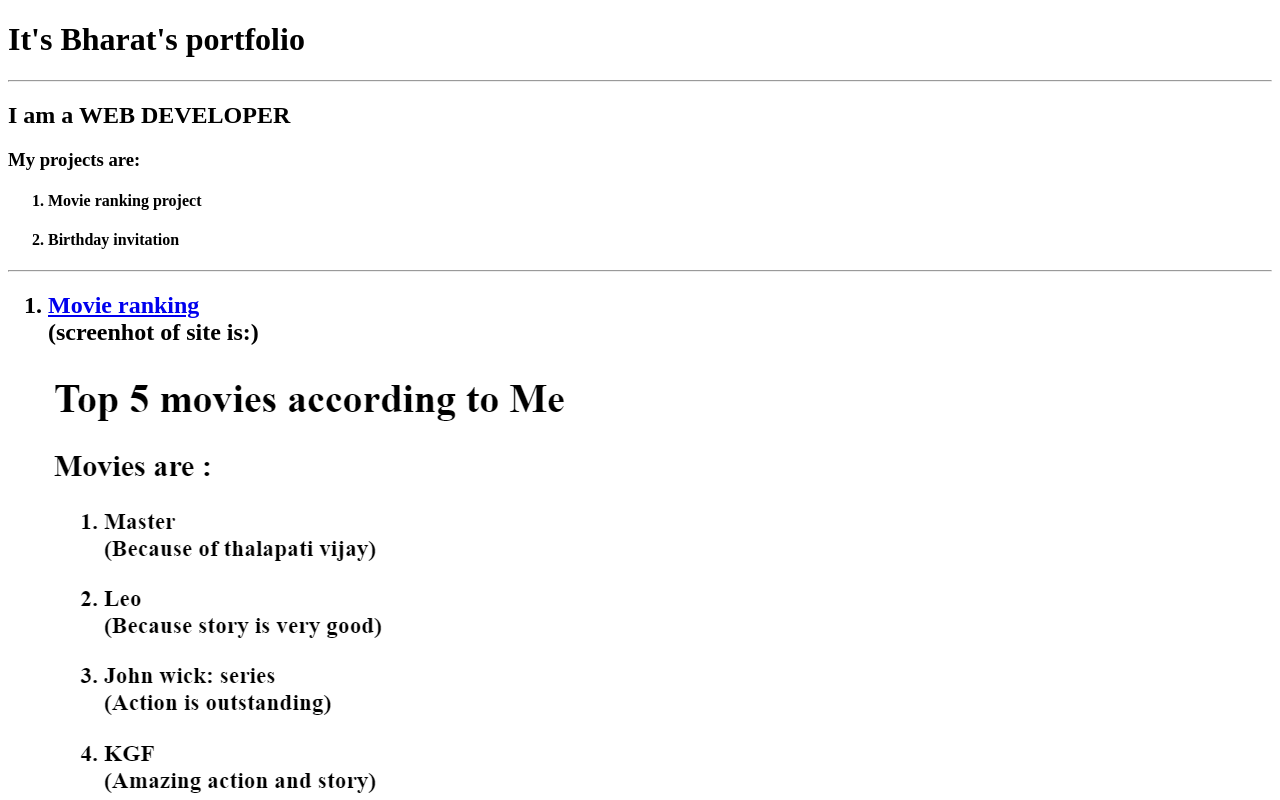
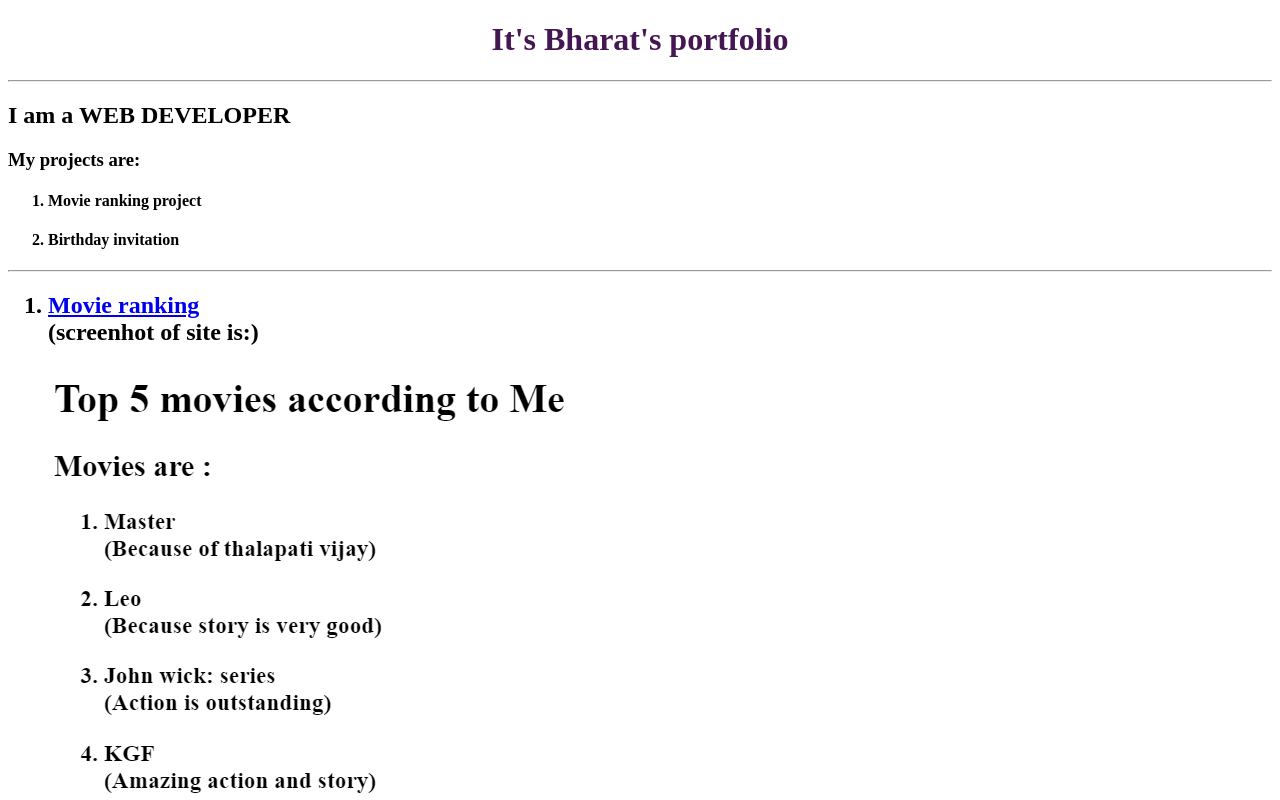
Before and after one commit to itzhiteshchandel/html-portfolio, a plain HTML site: page index.html in a window 1280 px wide. Shown: the top 800 px of the page. Drawn offline with Linux system fonts and the light colour scheme.

Commit message:
Update index.html

```diff
--- a/index.html
+++ b/index.html
@@ -4,6 +4,14 @@
     <meta charset="UTF-8">
     <meta name="viewport" content="width=device-width, initial-scale=1.0">
     <title>My portfolio</title>
+    <style>
+        h1{
+           font-family: ;
+            text-align: center;
+            color:#441752;
+
+        }
+    </style>
 </head>
 <body>
     <h1>It's Bharat's portfolio</h1>
```
